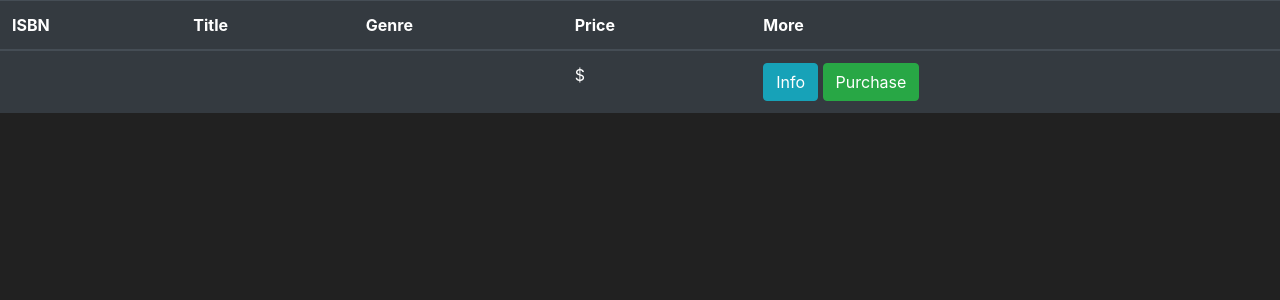
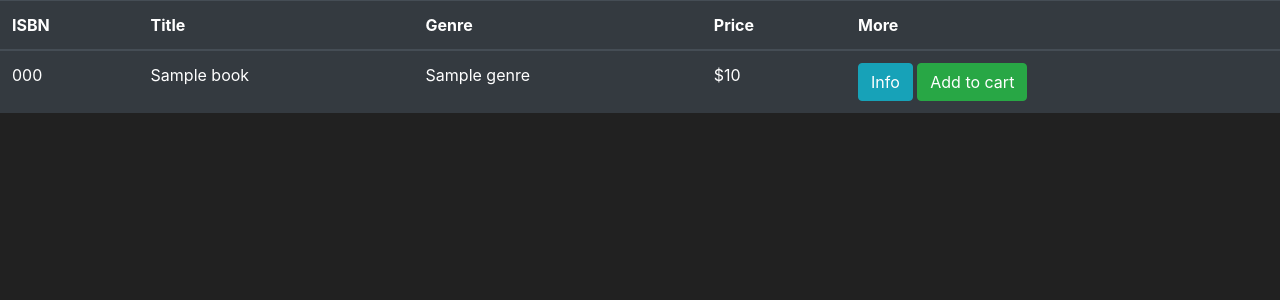
Before and after one commit to HanLu-CA/Inna, a Flask app: template store/templates/store.html in a window 1280 px wide. Shown: the part 56-356 px from the top of the page. Run offline with Flask 2, Linux system fonts and the light colour scheme; a user stored in the database is signed in; tables that the repository leaves empty hold one stand-in row (values such as "Sample post"); the template is opened without the code that fills it: values that come from a table or form of the project are taken from there, most other values are stand-ins (such as "Sample title", 1, 10 or a date in 2020); some libraries are stand-ins or nearby versions.

Commit message:
Add files via upload

```diff
--- a/store/templates/store.html
+++ b/store/templates/store.html
@@ -17,15 +17,20 @@
     </thead>
     <tbody>
       <!-- Your rows inside the table HERE: -->
-      {% for item in items %}
+      {% for book in books %}
         <tr>
-          <td>{{item.ISBN}}</td>
-          <td>{{item.title}}</td>
-          <td>{{item.genre}}</td>
-          <td>${{item.price}}</td>
+          <td>{{book.isbn}}</td>
+          <td>{{book.title}}</td>
+          <td>{{book.genre}}</td>
+          <td>${{book.sell_price}}</td>
           <td>
             <button class="btn btn-outline btn-info">Info</button>
-            <button class="btn btn-outline btn-success">Purchase</button>
+            {% if current_user.is_authenticated %}
+              <button class="btn btn-outline btn-success">Add to cart</button>
+            {% else %}
+
+            {% endif %}
+
           </td>
         </tr>
       {% endfor %}
```
